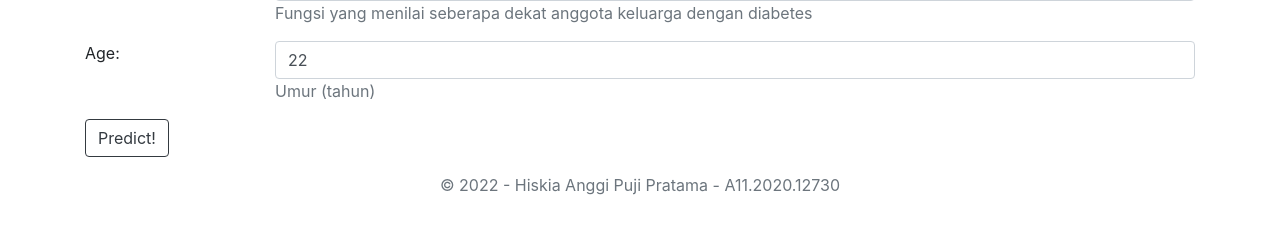
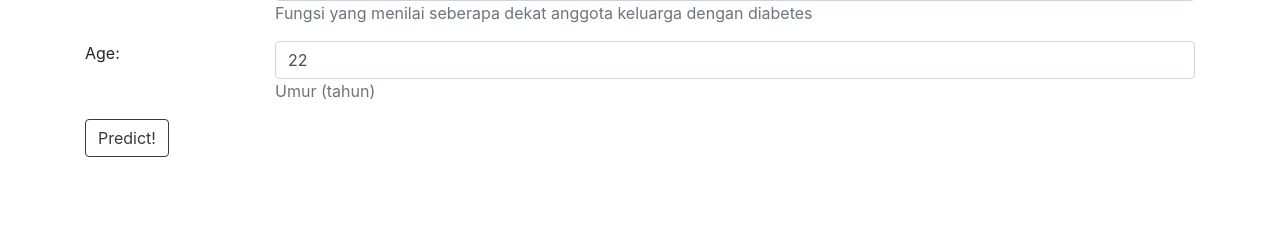
Before and after one commit to hiskiapp/diabetes-prediction-app, a Flask app: page / in a window 1280 px wide. Shown: the part 655-892 px from the top of the page. After the commit the page ends 812 px from the top, so only its background shows below. Run offline with Flask 2, Linux system fonts and the light colour scheme; some libraries are stand-ins or nearby versions; some web fonts are replaced.

Commit message:
fix: hide copyrights

```diff
--- a/templates/home.html
+++ b/templates/home.html
@@ -97,7 +97,7 @@
   <!-- Ends form section -->
 
   <!-- Starts Copyrights-->
-  <div class="row justify-content-md-center mb-4">
+  <div class="row justify-content-md-center mb-4" style="display: none;">
     <p class='text-muted'>© 2022 - Hiskia Anggi Puji Pratama - A11.2020.12730</p>
   </div>
 
```
